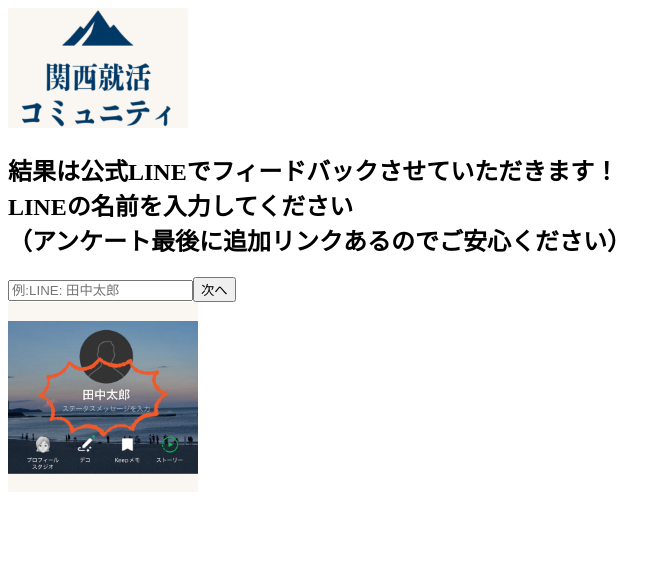
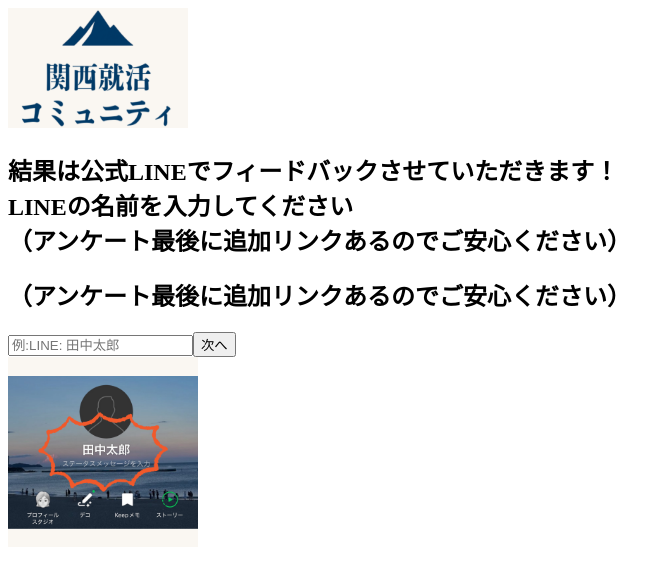
Before and after one commit to so1705/kansai-shukatsu-diagnosis, a Next.js app: page / in a window 1280 px wide. Both pictures are taken after a click on the button "診断スタート！". Shown: the top 586 px of the page, without its empty margins (0-671 px from the left). Built offline with nearby package versions, Linux system fonts and the light colour scheme.

Commit message:
金色に変更

```diff
--- a/pages/index.tsx
+++ b/pages/index.tsx
@@ -151,6 +151,9 @@ export default function Home() {
             <h2 className="text-xl md:text-2xl font-bold mb-5 text-[#1d3144] text-center">
               結果は公式LINEでフィードバックさせていただきます！<br />
               LINEの名前を入力してください<br/>
+              （アンケート最後に追加リンクあるのでご安心ください）
+            </h2>
+            <h2 className="text-base md:text-lg font-bold mb-5 text-[#1d3144] text-center">
               （アンケート最後に追加リンクあるのでご安心ください）
             </h2>
             <input
```
